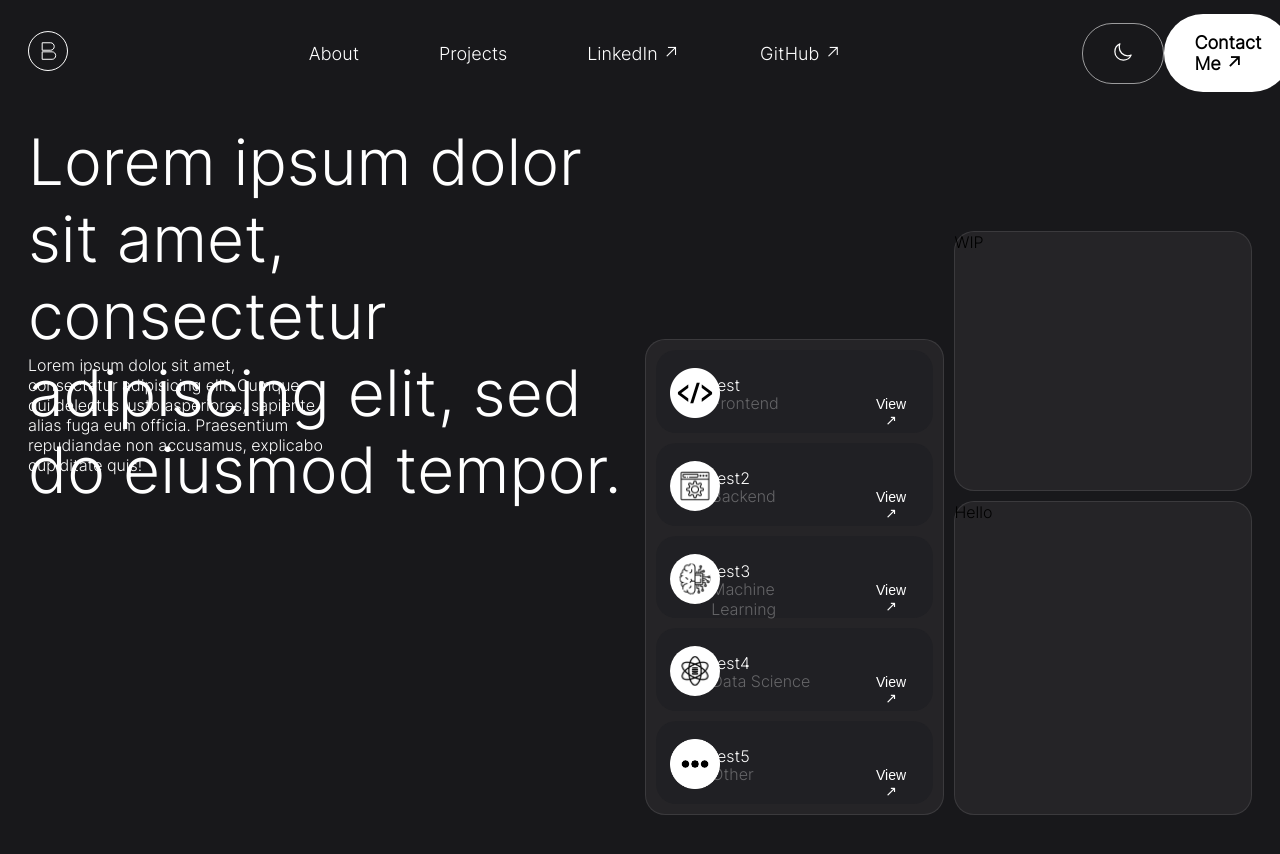
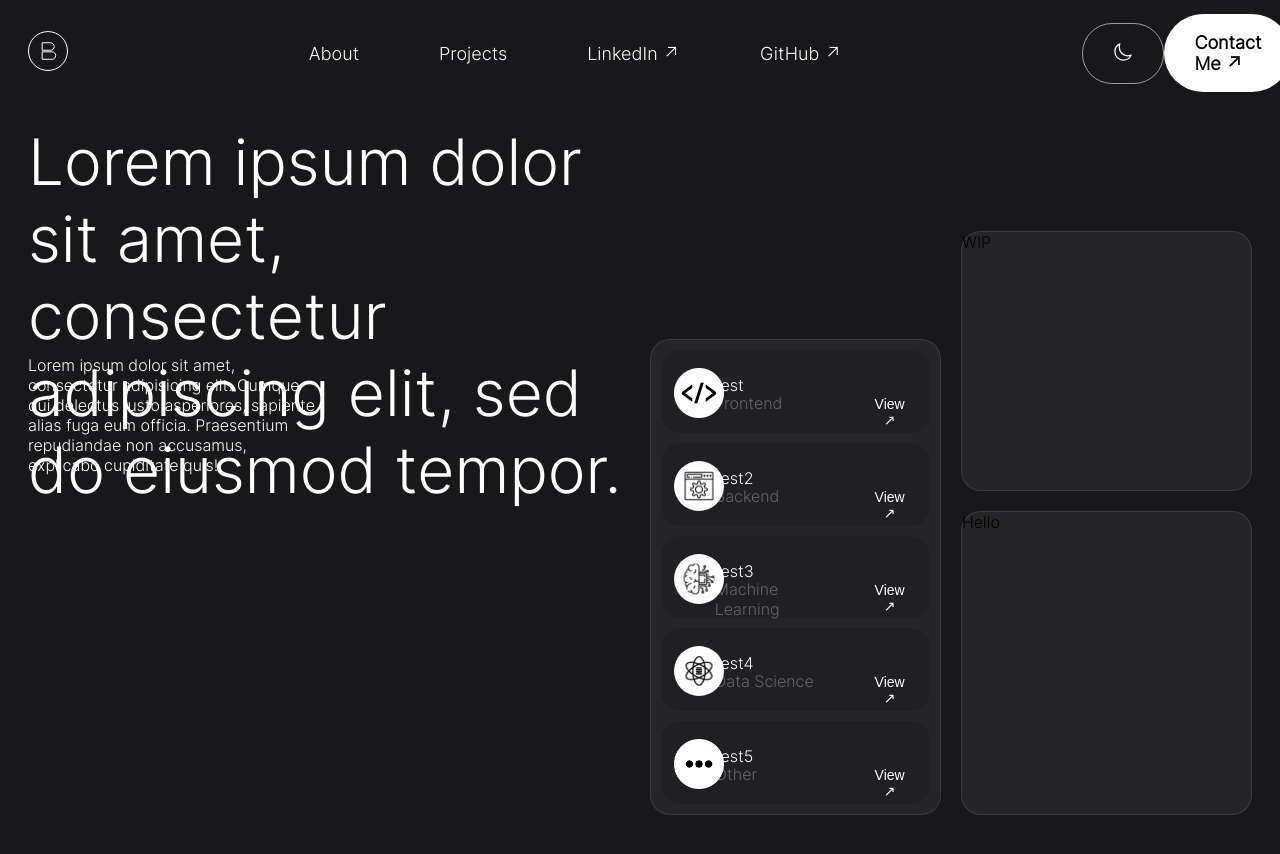
Before and after one commit to BenW2k/Ben-Resume, a Next.js app in the folder frontend/: page / in a window 1280 px wide. Shown: the top 854 px of the page. Built offline with nearby package versions, Linux system fonts and the light colour scheme.

Commit message:
+doubled home-grid gap-size to 20px

```diff
--- a/frontend/app/styles/Home.module.css
+++ b/frontend/app/styles/Home.module.css
@@ -16,7 +16,7 @@
   height: 100vh;
   max-height: 100%;
   max-width: 100%;
-  gap: 10px;
+  gap: 20px;
   grid-template-columns: repeat(4, 1fr);
   grid-template-rows: repeat(7, 1fr);
   margin: 50px 20px 10px 20px;
--- a/frontend/app/styles/Home.module.scss
+++ b/frontend/app/styles/Home.module.scss
@@ -6,7 +6,7 @@
   height: 100vh;
   max-height: 100%;
   max-width: 100%;
-  gap: 10px;
+  gap: 20px;
   grid-template-columns: repeat(4, 1fr);
   grid-template-rows: repeat(7, 1fr);
   margin: 50px 20px 10px 20px;
```
